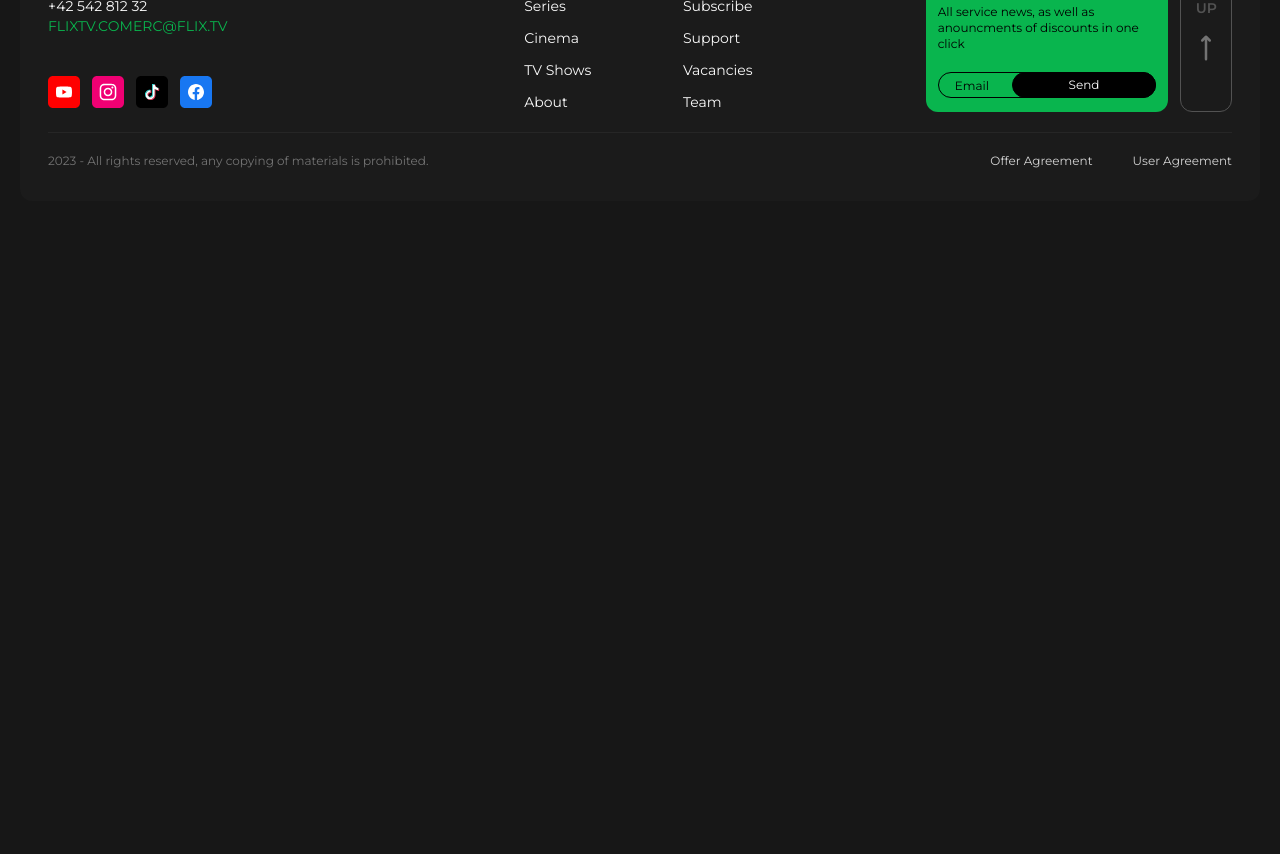
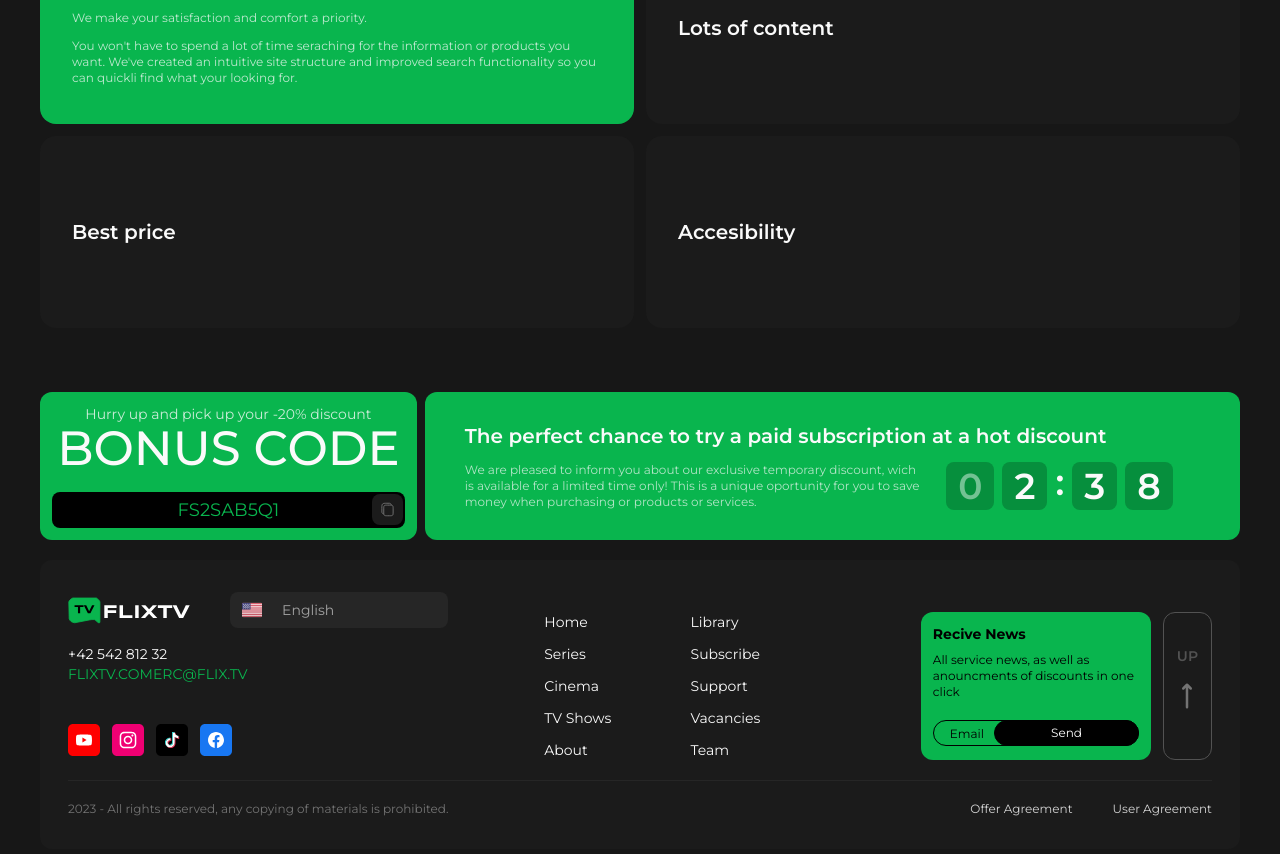
Before and after one commit to a-Marino/streamingService, a React (Vite) app: page / in a window 1280 px wide. Shown: the part 1400-2254 px from the top of the page. Before the commit the page ends 1601 px from the top, so only its background shows below. Built offline with nearby package versions, Linux system fonts and the light colour scheme.

Commit message:
Added Cards and Bonus Code

```diff
--- a/src/components/common/Icons/Icons.jsx
+++ b/src/components/common/Icons/Icons.jsx
@@ -433,3 +433,26 @@ export const FlixTVLogoSm = ({ className }) => {
     </svg>
   );
 };
+
+export const CopyIcon = () => {
+  return (
+    <svg
+      width="15px"
+      height="15px"
+      viewBox="0 0 24 24"
+      fill="none"
+      xmlns="http://www.w3.org/2000/svg"
+    >
+      <path
+        d="M6 11C6 8.17157 6 6.75736 6.87868 5.87868C7.75736 5 9.17157 5 12 5H15C17.8284 5 19.2426 5 20.1213 5.87868C21 6.75736 21 8.17157 21 11V16C21 18.8284 21 20.2426 20.1213 21.1213C19.2426 22 17.8284 22 15 22H12C9.17157 22 7.75736 22 6.87868 21.1213C6 20.2426 6 18.8284 6 16V11Z"
+        stroke=" rgb(115 115 115)"
+        strokeWidth="1.5"
+      />
+      <path
+        d="M6 19C4.34315 19 3 17.6569 3 16V10C3 6.22876 3 4.34315 4.17157 3.17157C5.34315 2 7.22876 2 11 2H15C16.6569 2 18 3.34315 18 5"
+        stroke="rgb(115 115 115)"
+        strokeWidth="1.5"
+      />
+    </svg>
+  );
+};
--- /dev/null
+++ b/src/components/common/Promo/InfoCards.jsx
@@ -0,0 +1,43 @@
+import classNames from "classnames";
+
+const Card = ({ children, className }) => {
+  return (
+    <div
+      className={classNames(
+        "bg-lightGray p-5 lg:p-8 rounded-2xl h-[12rem] flex flex-col justify-center gap-3",
+        className
+      )}
+    >
+      {children}
+    </div>
+  );
+};
+
+export const InfoCards = () => {
+  return (
+    <div className="flex  flex-col gap-3 mt-16 lg:mt-10 [&_h3]:text-xl [&_h3]:font-semibold [&_p]:text-xs [&_p]:text-neutral-50/75">
+      <div className="flex flex-col lg:flex-row gap-3">
+        <Card className="lg:w-[50%]">
+          <h3>Lots of content</h3>
+        </Card>
+        <Card className="bg-mainGreen lg:w-[50%] lg:order-first">
+          <h3>Amenities</h3>
+          <p>We make your satisfaction and comfort a priority.</p>
+          <p>
+            You won&apos;t have to spend a lot of time seraching for the information or products you
+            want. We&apos;ve created an intuitive site structure and improved search functionality
+            so you can quickli find what your looking for.
+          </p>
+        </Card>
+      </div>
+      <div className="flex flex-col lg:flex-row gap-3">
+        <Card className="lg:w-[50%]">
+          <h3>Best price</h3>
+        </Card>
+        <Card className="lg:w-[50%]">
+          <h3>Accesibility</h3>
+        </Card>
+      </div>
+    </div>
+  );
+};
--- a/src/components/common/Promo/Plans.jsx
+++ b/src/components/common/Promo/Plans.jsx
@@ -90,7 +90,7 @@ const Platinum = () => {
 
 export const Plans = () => {
   return (
-    <div className="flex flex-col md:flex-row space-y-2 md:space-y-0 md:space-x-2">
+    <div className="flex flex-col md:flex-row space-y-2 md:space-y-0 md:space-x-2 mt-10 lg:mt-0">
       <Basic />
       <Platinum />
     </div>
--- /dev/null
+++ b/src/components/common/Promo/PromoCode.jsx
@@ -0,0 +1,44 @@
+import { CopyIcon } from "../Icons/Icons";
+
+export const PromoCode = () => {
+  return (
+    <div className="mt-16 flex flex-col lg:flex-row gap-2">
+      <div className="bg-mainGreen flex flex-col justify-center items-center rounded-xl p-4 lg:p-3 lg:w-[60%]">
+        <p className="text-xs lg:text-sm text-neutral-50/80">
+          Hurry up and pick up your -20% discount
+        </p>
+        <h3 className="text-4xl lg:text-5xl font-[500]">BONUS CODE</h3>
+        <div className="bg-black w-full p-1 text-mainGreen rounded-lg mt-5 text-lg flex justify-center items-center relative">
+          FS2SAB5Q1
+          <button
+            onClick={() => {
+              navigator.clipboard.writeText("FS2SAB5Q1");
+            }}
+            className="absolute bg-lightGray hover:bg-neutral-800 transition-colors rounded-lg  top-[2px] right-[2px] p-2"
+          >
+            <CopyIcon />
+          </button>
+        </div>
+      </div>
+      <div className="bg-mainGreen flex flex-col justify-center items-center rounded-xl p-4 lg:px-10">
+        <p className="text-xl font-semibold mb-3 lg:self-start">
+          The perfect chance to try a paid subscription at a hot discount
+        </p>
+        <div className="flex flex-col items-center lg:flex-row lg:gap-5">
+          <p className="text-xs text-neutral-50/70 lg:w-full">
+            We are pleased to inform you about our exclusive temporary discount, wich is available
+            for a limited time only! This is a unique oportunity for you to save money when
+            purchasing or products or services.
+          </p>
+          <div className="flex gap-2 mt-4 [&_span]:bg-[#068f3d] [&_span]:text-5xl lg:[&_span]:text-4xl [&_span]:font-semibold [&_span]:rounded-lg [&_span]:py-1 [&_span]:px-3 lg:w-[55%] lg:mt-0">
+            <span className="text-[#73c293]">0</span>
+            <span>2</span>
+            <p className="text-5xl lg:text-4xl font-semibold">:</p>
+            <span>3</span>
+            <span>8</span>
+          </div>
+        </div>
+      </div>
+    </div>
+  );
+};
--- a/src/components/layout/Footer/Footer.jsx
+++ b/src/components/layout/Footer/Footer.jsx
@@ -10,7 +10,7 @@ import {
 
 export const FooterLogoLang = () => {
   return (
-    <div className="flex items-center space-x-10 ">
+    <div className="flex items-center space-x-10">
       <FlixTVLogo className="w-56" />
       <button className="w-full bg-lightGray md:bg-neutral-800 py-2 rounded-lg flex items-center space-x-10 md:space-x-5 px-3 ">
         <UsaFlagIcon />
@@ -35,6 +35,13 @@ export const FooterCopyright = ({ className }) => {
 };
 
 export const FooterNews = () => {
+  const handleGoTop = () => {
+    window.scrollTo({
+      top: 0,
+      behavior: "smooth",
+    });
+  };
+
   return (
     <div className="flex space-x-2 md:space-x-3">
       <div className="flex flex-col bg-mainGreen w-full rounded-xl p-3 text-black">
@@ -53,17 +60,20 @@ export const FooterNews = () => {
           </button>
         </div>
       </div>
-      <div className="flex flex-col w-[25%] md:w-[20%] border border-neutral-600 rounded-xl p-2 items-center justify-center hover:bg-neutral-600 transition-colors duration-150 ease-in-out [&>*]:hover:text-black [&>*]:hover:fill-black cursor-pointer">
+      <button
+        onClick={handleGoTop}
+        className="flex flex-col w-[25%] md:w-[20%] border border-neutral-600 rounded-xl p-2 items-center justify-center hover:bg-neutral-600 transition-colors duration-150 ease-in-out [&>*]:hover:text-black [&>*]:hover:fill-black cursor-pointer"
+      >
         <span className="text-neutral-600 text-sm font-semibold">UP</span>
         <UpArrowIcon className={"fill-neutral-500 justify-self-end"} />
-      </div>
+      </button>
     </div>
   );
 };
 
 export const Footer = () => {
   return (
-    <footer className="mb-5 md:bg-lightGray md:px-2 md:py-8 md:mx-5 md:rounded-xl">
+    <footer className="mb-5 md:bg-lightGray md:px-2 md:py-8 md:mx-10 md:rounded-xl">
       <div className="flex flex-col lg:flex-row lg:space-x-24 mx-5 space-y-5 mb-5 border-b border-neutral-800 pb-5">
         <div className="md:flex flex-col">
           <FooterLogoLang />
--- a/src/components/layout/Navbar/Navbar.jsx
+++ b/src/components/layout/Navbar/Navbar.jsx
@@ -5,6 +5,7 @@ import { NavMenu } from "../../common/Nav/NavMenu";
 import { ProfileBox } from "../../common/Nav/ProfileBox";
 import { ButtonWhite } from "../../common/Button";
 import classNames from "classnames";
+import { motion } from "framer-motion";
 
 export const Navbar = () => {
   const [isOpen, setIsOpen] = useState(false);
@@ -25,7 +26,7 @@ export const Navbar = () => {
     <header
       className={classNames("z-[1] md:absolute md:top-0 w-full", !isOpen ? "" : "fixed bg-bgColor")}
     >
-      <div className={!isOpen ? "" : "flex flex-col h-screen md:h-auto overflow-auto"}>
+      <div className={!isOpen ? "w-full" : "flex flex-col h-screen md:h-auto overflow-auto"}>
         <nav className="flex flex-row justify-between items-center px-5 md:px-10 py-10 md:py-5 bg-transparent ">
           <FlixTVLogo className="hidden md:block" />
           <FlixTVLogoSm className="md:hidden" />
@@ -50,7 +51,13 @@ export const Navbar = () => {
           </button>
         </nav>
         {isOpen && (
-          <div className="w-full bg-bgColor z-[1] flex flex-col items-center px-5 md:hidden ">
+          <motion.div
+            initial={{ opacity: 0, y: -100 }}
+            animate={{ opacity: 1, y: 0 }}
+            exit={{ opacity: 0, y: -100 }}
+            transition={{ duration: 0.3 }}
+            className="w-full bg-bgColor z-[1] flex flex-col items-center px-5 md:hidden "
+          >
             {/* Profile box */}
             <ProfileBox />
             {/* MENU */}
@@ -60,7 +67,7 @@ export const Navbar = () => {
               <FooterLogoLang />
               <FooterCopyright />
             </div>
-          </div>
+          </motion.div>
         )}
       </div>
     </header>
--- a/src/components/pages/Promo.jsx
+++ b/src/components/pages/Promo.jsx
@@ -1,11 +1,15 @@
+import { InfoCards } from "../common/Promo/InfoCards";
 import { Intro } from "../common/Promo/Intro";
 import { Plans } from "../common/Promo/Plans";
+import { PromoCode } from "../common/Promo/PromoCode";
 
 export const Promo = () => {
   return (
     <div className="p-5 md:px-10 overflow-x-hidden">
       <Intro />
       <Plans />
+      <InfoCards />
+      <PromoCode />
     </div>
   );
 };
--- a/src/index.css
+++ b/src/index.css
@@ -30,8 +30,8 @@
 
 body {
   background-color: var(--bg-color);
-  font-family: "Montserrat";
+  font-family: "Montserrat", sans-serif;
   color: var(--white);
-  height: 100vh;
-  width: 100vw;
+  height: 100%;
+  width: 100%;
 }
```
